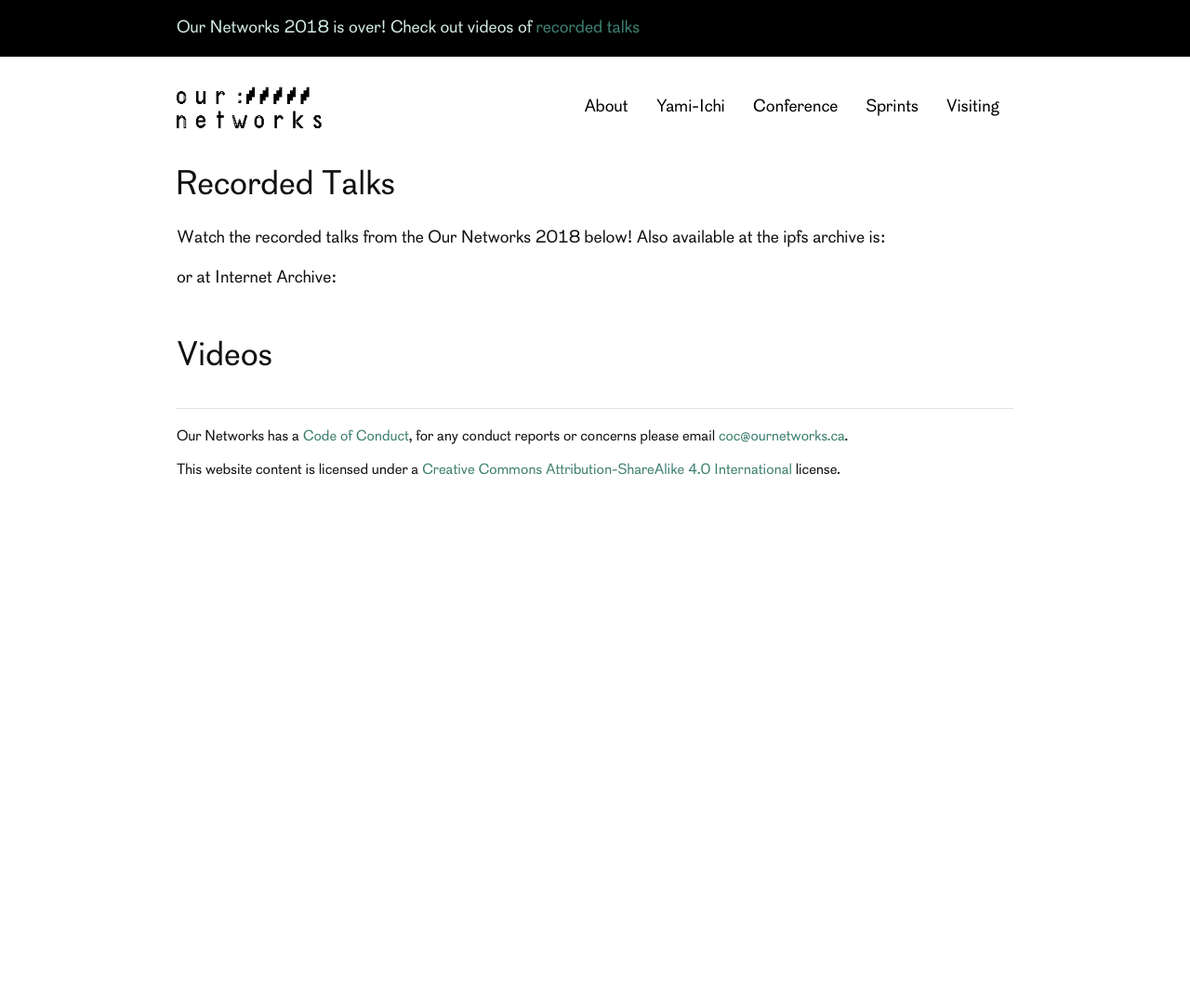
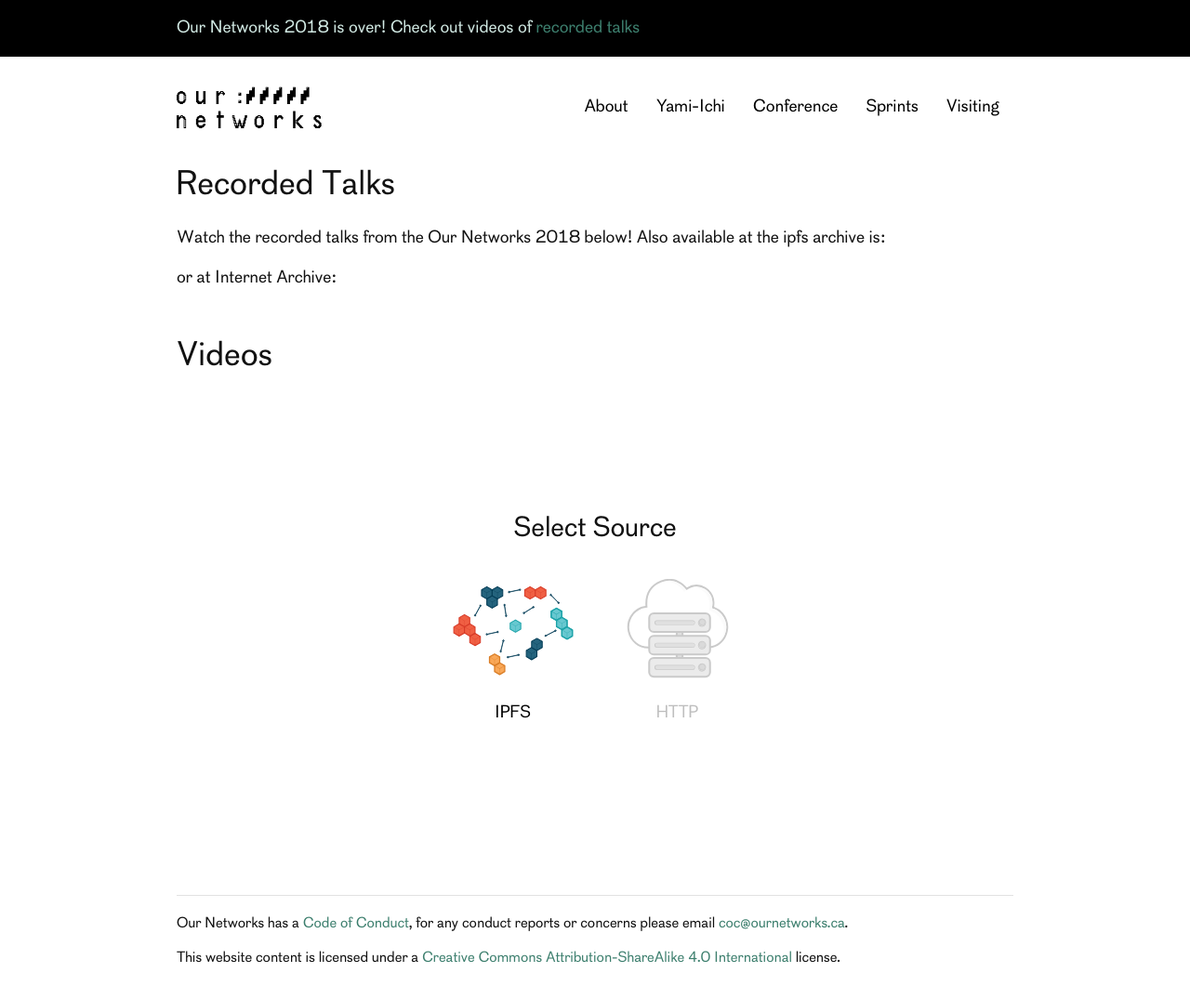
Before and after one commit to ournetworks/ournetworks.ca, a Jekyll site: the page built from conference/recorded-talks.md, in a window 1280 px wide and 1103 px high. Shown: the top 1075 px of the window at 93% size. Built offline with Jekyll 4.4.1, drawn with Linux system fonts in a browser that asks for light colours; some of the changed lines change nothing that is shown.

Commit message:
Add video-on-demand player for recorded talks

```diff
--- /dev/null
+++ b/_includes/vod-stream-embed.html
@@ -0,0 +1,40 @@
+<div class="stream-container">
+  <video id="live" class="video-js vjs-default-skin vjs-big-play-centered" data-setup='{"fluid": true}'
+   controls preload autoplay loop>
+    <p class="vjs-no-js">To view this video please enable JavaScript, and consider upgrading to a web browser that supports HTML5 video</p>
+  </video>
+
+  <div class="stream-selector" id="StreamSelector">
+    <div id="SelectStream">
+      <h2>Select Source</h2>
+      <div class="stream-selector-options">
+        <div class="stream-option-wrapper" id="ipfsStream">
+          <button class="stream-option ipfs-stream">
+            {% include graphics/video/ipfs-icon.svg %}
+            <span class="button-label">IPFS</span>
+          </button>
+          <div class="stream-option-title-helper">
+            <p>Play the live stream on through a peer-to-peer hypermedia protocol. More at <a href="https://ipfs.io" target="_blank">ipfs.io</a></p>
+          </div>
+        </div>
+        <div class="stream-option-wrapper" id="httpStream">
+          <button class="stream-option http-stream">
+            {% include graphics/video/http-icon.svg %}
+            <span class="button-label">HTTP</span>
+          </button>
+          <div class="stream-option-title-helper">
+            <p>Play the live stream on through a media server over HTTP</p>
+          </div>
+        </div>
+      </div>
+    </div>
+    <div id="LoadingStream" style="display:none;">
+      {% include graphics/video/loader-animation.svg %}
+      <h3 id="loadingTitle">Locating stream...</h3>
+      <div class="stream-message" id="msg"></div>
+    </div>
+  </div>
+</div>
+
+<script src="/js/vendor/video.min.js?{{site.time | date: '%s%N'}}"></script>
+<script src="/js/vod-stream-embed.js?{{site.time | date: '%s%N'}}"></script>
--- a/conference/recorded-talks.md
+++ b/conference/recorded-talks.md
@@ -17,6 +17,8 @@
 ## Videos
 {:.program-heading}
 
+{% include vod-stream-embed.html %}
+
 {% assign sortedSessions = site.data.sessions | sort: 'title' %}
 
 {%- for session in sortedSessions -%}
--- /dev/null
+++ b/js/vod-stream-embed.js
@@ -0,0 +1,85 @@
+// Video-on-demand Stream Video
+
+var ipfs_gateway_self = 'https://ipfs.io'; // IPFS gateway of this node
+var ipfs_gateway_origin = 'https://ipfs.io'; // IPFS gateway of origin stream
+var m3u8_ipfs = 'https://ipfs.io/ipfs/QmZJ5ZbJTfhQXM57PSWYy1VsHRDfL5AckjXy6W7RmP89AX'; // File path to m3u8 with IPFS content via HTTP server
+// var m3u8_ipfs='__IPFS_GATEWAY_ORIGIN__/ipns/__IPFS_ID_ORIGIN__'; // URL to m3u8 via IPNS (uncomment to enable)
+var m3u8_http_urls = []; // Optional list of URLs to m3u8 over HTTP
+
+var live = videojs('live');
+
+// For any browser except Safari
+if (/^((?!chrome|android).)*safari/i.test(navigator.userAgent) === false) {
+  // Override native player for platform and browser consistency
+  videojs.options.html5.nativeAudioTracks = false;
+  videojs.options.html5.nativeVideoTracks = false;
+  videojs.options.hls.overrideNative = true;
+}
+
+function httpStream() {
+  live.src({
+    src: m3u8_http_urls[Math.floor(Math.random() * m3u8_http_urls.length)],
+    type: 'video/mp4'
+  });
+  loadStream();
+}
+
+function ipfsStream() {
+  live.src({
+    src: m3u8_ipfs,
+    type: 'video/mp4'
+  });
+  loadStream();
+  videojs.Hls.xhr.beforeRequest = function(options) {
+    // Replace IPFS gateway of origin with that of this node
+    options.uri = options.uri.replace(ipfs_gateway_origin, ipfs_gateway_self);
+    if (options.uri.indexOf('/ipfs/')) {
+      document.getElementById('loadingTitle').innerHTML = 'Located stream via IPFS';
+      document.getElementById('msg').innerHTML = 'Downloading video content...';
+    }
+    console.debug(options.uri);
+    return options;
+  };
+}
+
+function loadStream() {
+  document.getElementById('LoadingStream').style.display = 'block';
+  document.getElementById('SelectStream').style.display = 'none';
+}
+
+document.querySelector('.ipfs-stream').addEventListener('click', function(event) {
+  ipfsStream();
+});
+
+document.querySelector('.http-stream').addEventListener('click', function(event) {
+  httpStream();
+});
+
+live.metadata = 'none';
+
+live.on('loadedmetadata', function() {
+  document.getElementById('StreamSelector').style.display = 'none';
+});
+
+live.on('loadeddata', function(event) {
+  console.debug(event);
+});
+
+var refreshButton = document.createElement('button');
+refreshButton.className = 'button button-primary compact stream-refresh';
+refreshButton.innerHTML = 'Refresh Page and Try Again';
+refreshButton.addEventListener('click', function() {
+  window.location.reload(true);
+});
+
+live.on('error', function(event) {
+  console.debug(this.error());
+  document.getElementById('loadingTitle').innerHTML = 'Unable to load live stream';
+  document.querySelector('.loader-animation').style.display = 'none';
+  document.getElementById('msg').innerHTML = this.error().message;
+  document.getElementById('LoadingStream').appendChild(refreshButton);
+});
+
+if (!m3u8_http_urls || !Array.isArray(m3u8_http_urls) || (m3u8_http_urls.length === 0)) {
+  document.querySelector('.http-stream').setAttribute('disabled', 'disabled');
+}
```
